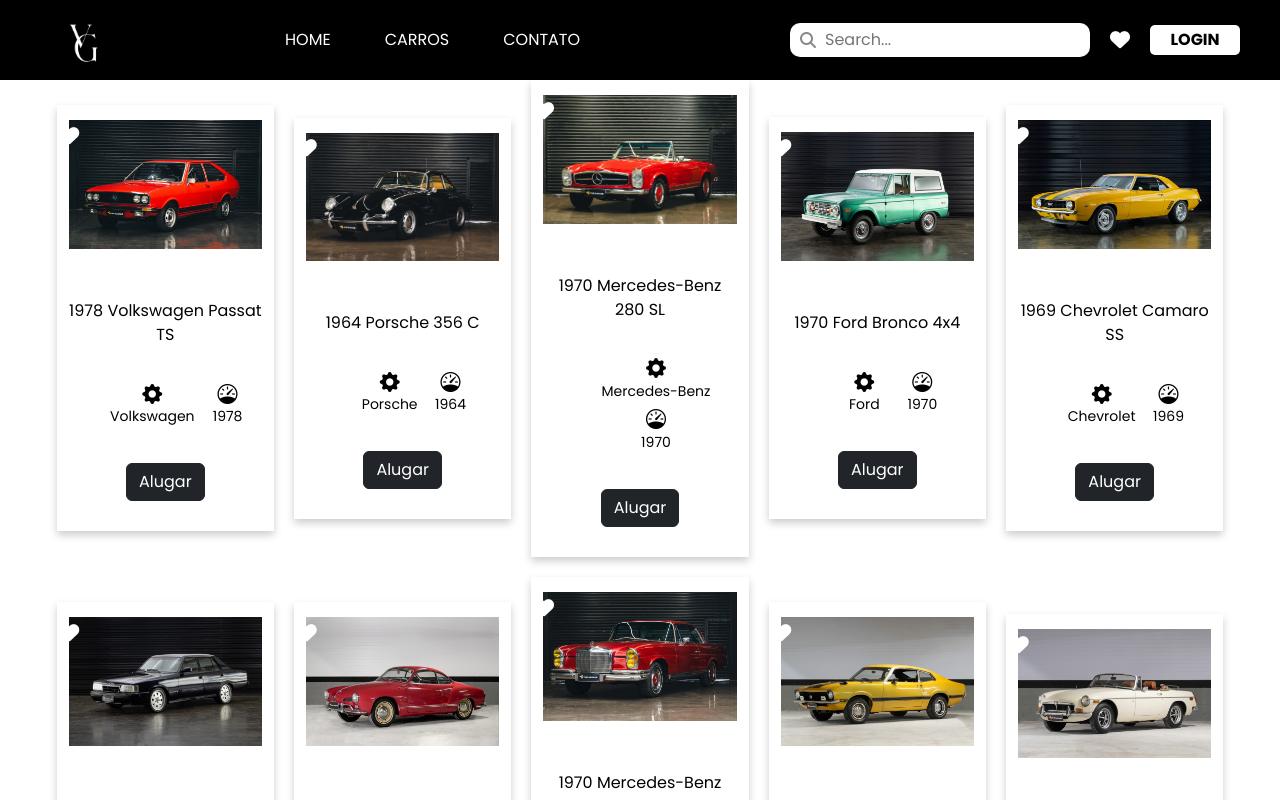
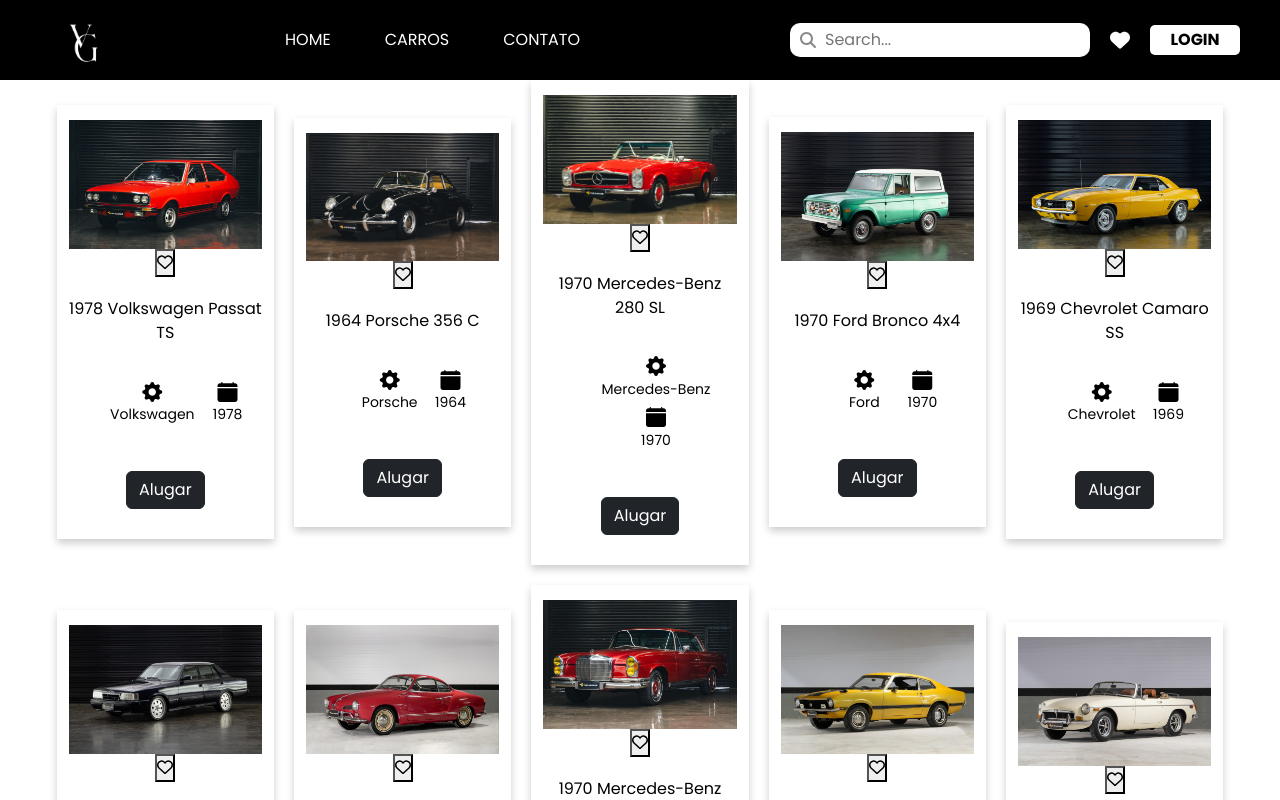
Before and after one commit to Gaspatt/VintageGallery, a Vue app: page /cars in a window 1280 px wide. Shown: the top 800 px of the page. Built offline with nearby package versions, Linux system fonts and the light colour scheme.

Commit message:
feat:Implementação da página favoritos #5

```diff
--- a/package.json
+++ b/package.json
@@ -22,6 +22,7 @@
     "font-awesome": "^4.7.0",
     "pinia": "^2.2.4",
     "swiper": "^11.1.14",
+    "uuid": "^11.0.3",
     "vue": "^3.5.12",
     "vue-router": "^4.4.5"
   },
--- /dev/null
+++ b/src/components/CarItem.vue
@@ -0,0 +1,77 @@
+<script setup>
+import { ref } from 'vue'
+import { supabase } from '../supabase'
+import { useAuth } from '../auth'
+
+const props = defineProps({
+  car: Object,
+})
+
+const { user } = useAuth()
+const errorMessage = ref('')
+
+async function toggleFavorite(carId) {
+  if (!user.value) {
+    errorMessage.value = 'Você precisa estar logado para favoritar um carro.'
+    return
+  }
+
+  const { data, error } = await supabase
+    .from('favorites')
+    .select('*')
+    .eq('user_id', user.value.id)
+    .eq('car_id', carId)
+    .single()
+
+  if (data) {
+    // Car is already favorited, so remove it from favorites
+    const { error: deleteError } = await supabase
+      .from('favorites')
+      .delete()
+      .eq('id', data.id)
+    if (deleteError) {
+      errorMessage.value = deleteError.message
+    } else {
+      fetchFavorites() // Refresh the favorites list
+    }
+  } else {
+    // Car is not favorited, so add it to favorites
+    const { error: insertError } = await supabase
+      .from('favorites')
+      .insert([{ user_id: user.value.id, car_id: carId }])
+    if (insertError) {
+      errorMessage.value = insertError.message
+    } else {
+      fetchFavorites() // Refresh the favorites list
+    }
+  }
+}
+</script>
+<template>
+  <div class="car">
+    <img :src="car.image" :alt="car.name" />
+    <button @click="toggleFavorite(car.id)" class="favorite-icon">
+      <i :class="car.is_favorited ? 'fas fa-heart' : 'far fa-heart'"></i>
+    </button>
+    <div class="textocarro">
+      <span>{{ car.name }}</span>
+      <ul>
+        <li><i class="bi bi-gear-fill"></i>{{ car.brand }}</li>
+        <li><i class="bi bi-calendar-fill"></i>{{ car.year }}</li>
+      </ul>
+    </div>
+  </div>
+</template>
+
+
+<style scoped>
+.car {
+  margin-bottom: 20px;
+}
+.favorite-icon {
+  cursor: pointer;
+}
+.textocarro {
+
+}
+</style>
--- a/src/main.js
+++ b/src/main.js
@@ -1,5 +1,6 @@
 import './assets/main.css'
-import '@fortawesome/fontawesome-free/css/all.css';
+import '@fortawesome/fontawesome-free/css/all.css'
+import '@fortawesome/fontawesome-free/js/all.js'
 import 'bootstrap/dist/css/bootstrap.css';
 import 'bootstrap';
 import 'bootstrap-icons/font/bootstrap-icons.css';
--- a/src/views/CarsView.vue
+++ b/src/views/CarsView.vue
@@ -2,7 +2,14 @@
 import HeaderPage from '@/components/HeaderPage.vue'
 import FooterHome from '@/components/FooterHome.vue'
 import { useCarStore } from '../stores/carStore'
+import CarItem from '@/components/CarItem.vue'
 import { useRouter } from 'vue-router'
+import { supabase } from '../supabase'
+import { useAuth } from '../auth'
+import { ref } from 'vue'
+
+const { user } = useAuth()
+
 
 const router = useRouter()
 const carStore = useCarStore()
@@ -372,6 +379,28 @@
   },
 ]
 
+const errorMessage = ref('')
+
+async function fetchFavorites() {
+  if (!user.value) return
+
+  const { data, error } = await supabase
+    .from('favorites')
+    .select('car_id')
+    .eq('user_id', user.value.id)
+
+  if (error) {
+    errorMessage.value = error.message
+  } else {
+    const favoriteCarIds = data.map(favorite => favorite.car_id)
+    cars.forEach(car => {
+      car.is_favorited = favoriteCarIds.includes(car.id)
+    })
+  }
+}
+
+fetchFavorites()
+
 const rentCar = car => {
   carStore.selectCar(car)
   router.push(`/car/${car.id}`)
@@ -384,21 +413,12 @@
   <main>
     <div class="conatiner">
       <div class="row carros">
+        <p v-if="errorMessage" class="error">{{ errorMessage }}</p>
         <div class="col-sm-2 uni-carros" v-for="car in cars" :key="car.id">
-          <img :src="car.image" :alt="car.name" />
-          <span class="favorite-icon"><i class="fas fa-heart"></i></span>
-          <div class="textocarro">
-            <span>{{ car.name }}</span>
-            <ul>
-              <li><i class="bi bi-gear-fill"></i>{{ car.brand }}</li>
-              <li><i class="bi bi-speedometer"></i>{{ car.year }}</li>
-            </ul>
-            <div class="botaocarro">
-              <button class="btn btn-dark botao-carro" @click="rentCar(car)">
-                Alugar
-              </button>
-            </div>
-          </div>
+          <CarItem :car="car" />
+          <button class="btn btn-dark botao-carro" @click="rentCar(car)">
+            Alugar
+          </button>
         </div>
       </div>
     </div>
@@ -434,6 +454,11 @@
   text-align: center;
 }
 
+.favorite-icon {
+  border: none;
+  background: none;
+}
+
 .botao-carro {
   margin-bottom: 15px;
 }
--- a/src/views/FavoriteView.vue
+++ b/src/views/FavoriteView.vue
@@ -1,15 +1,127 @@
 <script setup>
-import HeaderPage from '@/components/HeaderPage.vue';
+import { ref } from 'vue'
+import { supabase } from '../supabase'
+import CarItem from '@/components/CarItem.vue'
+import { useAuth } from '../auth'
+import HeaderPage from '@/components/HeaderPage.vue'
 
+const { user } = useAuth()
+const favoriteCars = ref([])
+const errorMessage = ref('')
+
+const cars = [
+  {
+    id: 1,
+    name: '1978 Volkswagen Passat TS',
+    brand: 'Volkswagen',
+    model: 'Passat TS',
+    color: 'Azul',
+    year: 1978,
+    motor: '1.6',
+    transmission: 'Manual',
+    km: '25.372',
+    location: 'São Paulo',
+    price: 'R$ 5.000,00',
+    image: '/src/assets/imagens/carroprin1.png',
+    description:
+      'O 1978 Volkswagen Passat TS é um dos ícones mais marcantes da história automotiva brasileira, combinando um design arrojado com o desempenho que conquistou gerações de entusiastas. Este exemplar na clássica cor vermelha com interior preto destaca-se como uma verdadeira peça de colecionador, representando a era de ouro dos esportivos nacionais.',
+    specifications:
+      'O Passat TS é famoso por suas linhas angulares e seu design esportivo. Além disso, a cor vermelha vibrante deste exemplar destaca ainda mais suas formas.',
+  },
+  {
+    id: 2,
+    name: '1974 Ford Maverick GT',
+    brand: 'Ford',
+    model: 'Maverick GT',
+    color: 'Preto',
+    year: 1974,
+    motor: '5.0 V8',
+    transmission: 'Manual',
+    km: '12.000',
+    location: 'Rio de Janeiro',
+    price: 'R$ 50.000,00',
+    image: '/src/assets/imagens/carroprin2.png',
+    description:
+      'O Ford Maverick GT é um dos muscle cars mais emblemáticos da história, com seu design robusto e motor V8 de alta performance. Este exemplar na cor preta com faixas brancas é um verdadeiro clássico, perfeito para quem busca um carro com personalidade e estilo.',
+    specifications:
+      'O Maverick GT é famoso por seu motor V8 de 5.0 litros, que entrega uma potência impressionante. Além disso, seu design agressivo e imponente o torna um dos muscle cars mais icônicos de todos os tempos.',
+  },
+  {
+    id: 3,
+    name: '1982 Chevrolet Opala Diplomata',
+    brand: 'Chevrolet',
+    model: 'Opala Diplomata',
+    color: 'Branco',
+    year: 1982,
+    motor: '4.1',
+    transmission: 'Automático',
+    km: '45.000',
+    location: 'Curitiba',
+    price: 'R$ 30.000,00',
+    image: '/src/assets/imagens/carroprin3.png',
+    description:
+      'O Chevrolet Opala Diplomata é um dos clássicos mais queridos do Brasil, com seu design elegante e conforto incomparável. Este exemplar na cor branca com interior caramelo é uma verdadeira joia sobre rodas, perfeito para quem busca um carro de luxo com estilo atemporal.',
+    specifications:
+      'O Opala Diplomata é famoso por seu design sofisticado e seu conforto excepcional. Além disso, seu motor de 4.1 litros entrega uma performance suave e potente.',
+  },
+  {
+    id: 4,
+    name: '1970 Dodge Charger R/T',
+    brand: 'Dodge',
+    model: 'Charger R/T',
+    color: 'Laranja',
+    year: 1970,
+    motor: '7.2 V8',
+    transmission: 'Manual',
+    km: '8.500',
+    location: 'Belo Horizonte',
+    price: 'R$ 120.000,00',
+    image: '/src/assets/imagens/carroprin4.png',
+    description:
+      'O Dodge Charger R/T é um dos muscle cars mais lendários da história, com seu design agressivo e motor V8 de alta performance. Este exemplar na cor laranja com faixas pretas é uma verdadeira máquina de potência e estilo, perfeito para quem busca um carro com presença e personalidade.',
+    specifications:
+      'O Charger R/T é famoso por seu motor V8 de 7.2 litros, que entrega uma potência impressionante. Além disso, seu design musculoso e imponente o torna um dos muscle cars mais icônicos de todos os tempos.',
+  },
+]
+
+async function fetchFavoriteCars() {
+  if (!user.value) {
+    errorMessage.value = 'Você precisa estar logado para ver seus favoritos.'
+    return
+  }
+
+  const { data, error } = await supabase
+    .from('favorites')
+    .select('car_id')
+    .eq('user_id', user.value.id)
+
+  if (error) {
+    errorMessage.value = error.message
+  } else {
+    const favoriteCarIds = data.map(favorite => favorite.car_id)
+    favoriteCars.value = cars.filter(car => favoriteCarIds.includes(car.id))
+  }
+}
+
+fetchFavoriteCars()
 </script>
 
 <template>
-<HeaderPage></HeaderPage>
-
+  <HeaderPage></HeaderPage>
+  <div>
+    <h1>Favoritos</h1>
+    <p v-if="errorMessage" class="error">{{ errorMessage }}</p>
+    <div v-for="car in favoriteCars" :key="car.id" class="col-sm-2 uni-carros">
+      <CarItem :car="car" />
+    </div>
+  </div>
 </template>
 
 <style scoped>
-
-
-
+.error {
+  color: red;
+}
+.car {
+  margin-bottom: 20px;
+}
 </style>
--- a/src/views/LoginView.vue
+++ b/src/views/LoginView.vue
@@ -18,18 +18,20 @@
 }
 
 async function login() {
-  console.log('Login function called');
+  console.log('Email:', email.value);
+
   const { data, error } = await supabase.auth.signInWithPassword({
     email: email.value,
     password: password.value,
   });
 
   if (error) {
-    console.error('Login error:', error);
+    console.error('Erro ao logar:', error);
     errorMessage.value = "Senha ou email inválidos";
   } else {
-    console.log('Login successful:', data);
+    console.log('Login bem sucedido:', data);
     user.value = data.user;
+    errorMessage.value = '';
     successMessage.value = "Login bem sucedido";
     setTimeout(() => {
       router.push('/');
```
Also changed, not shown: 1 other file (tests, documents, lock files or other folders).
